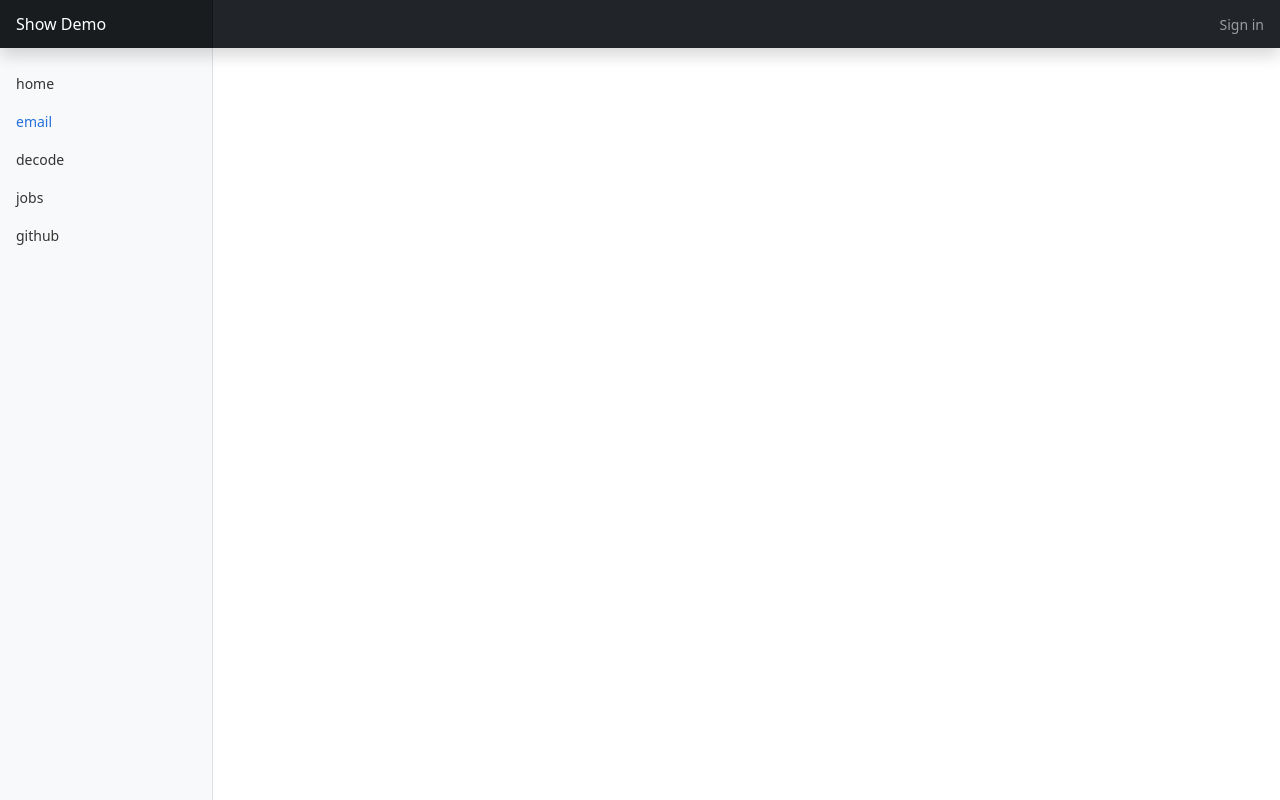
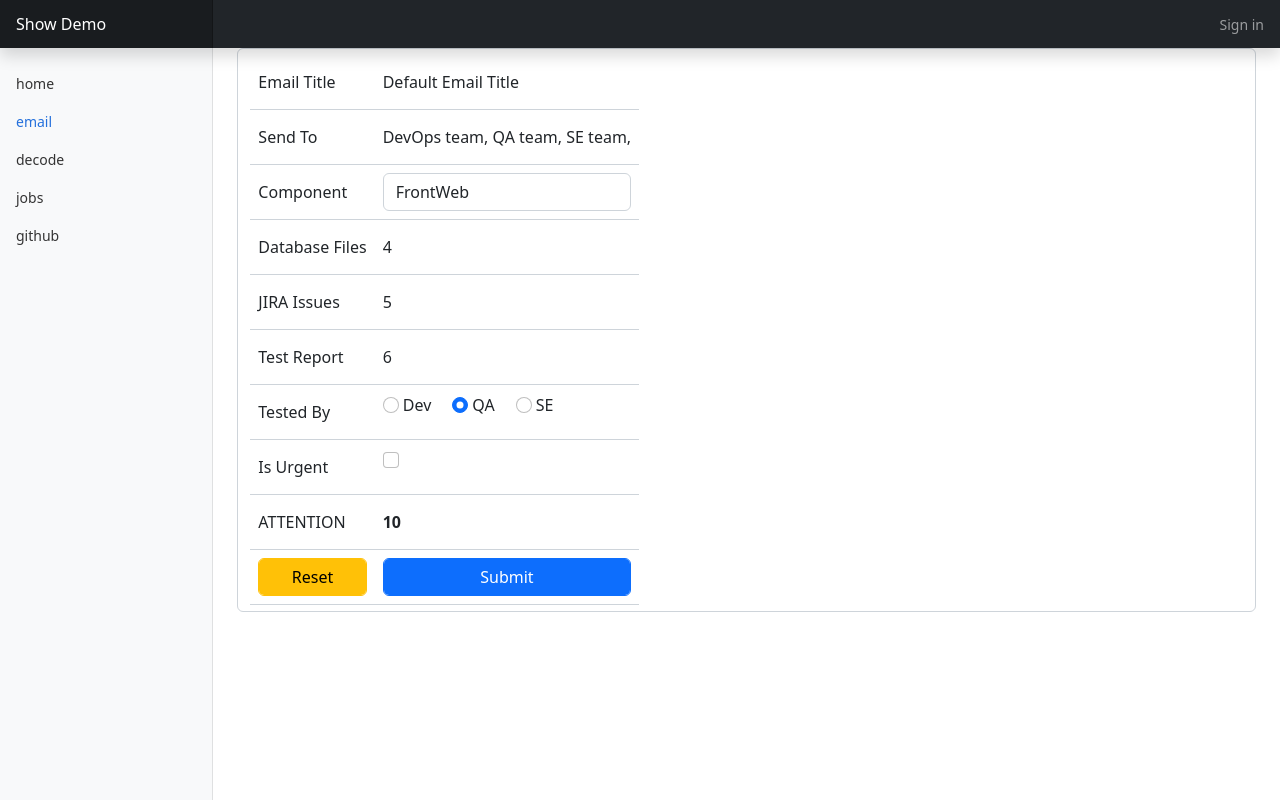
Before and after one commit to FlynnWangNZ/showDemo, a Django app: page /email/ in a window 1280 px wide. Run offline with Django 4.2, Linux system fonts and the light colour scheme.

Commit message:
build up basic email page

```diff
--- a/setup_email/views.py
+++ b/setup_email/views.py
@@ -2,7 +2,11 @@ from django.shortcuts import render
 
 
 # Create your views here.
+from showDemo.settings import COMPONENTS
+
 
 def test(requests):
     print('test method')
-    return render(requests, 'setup_email/index.html')
+    return render(requests, 'setup_email/index.html', {
+        'components': COMPONENTS
+    })
--- /dev/null
+++ b/static/js/setup_email/setup_email.js
@@ -0,0 +1,3 @@
+(function () {
+    // javascript code runs immediately on load
+})();
--- a/templates/setup_email/index.html
+++ b/templates/setup_email/index.html
@@ -1,2 +1,65 @@
 {% extends 'base.html' %}
+{% load static %}
 {% block title %}Setup Email{% endblock %}
+
+{% block script %}
+<script src="{% static 'js/setup_email/setup_email.js' %}"></script>
+{% endblock %}
+
+{% block content %}
+    <form class="email_form">
+        <table class="email_table table form-control">
+            <tr>
+                <td><div class="form-control-plaintext">Email Title</div></td>
+                <td><div class="form-control-plaintext" id="email_title">Default Email Title</div></td>
+            </tr>
+            <tr>
+                <td><div class="form-control-plaintext">Send To</div></td>
+                <td><div class="form-control-plaintext" id="sendto">DevOps team, QA team, SE team, </div></td>
+            </tr>
+            <tr>
+                <td><div class="form-control-plaintext">Component</div></td>
+                <td><select id="component" name="component" class="form-control">
+                    {% for key, value in components.items %}
+                    <option value="{{ key }}">{{ value }}</option>
+                    {% endfor %}
+                </select></td>
+            </tr>
+            <tr>
+                <td><div class="form-control-plaintext">Database Files</div></td>
+                <td><div class="form-control-plaintext">4</div></td>
+            </tr>
+            <tr>
+                <td><div class="form-control-plaintext">JIRA Issues</div></td>
+                <td><div class="form-control-plaintext">5</div></td>
+            </tr>
+            <tr>
+                <td><div class="form-control-plaintext">Test Report</div></td>
+                <td><div class="form-control-plaintext">6</div></td>
+            </tr>
+            <tr>
+                <td><div class="form-control-plaintext">Tested By</div></td>
+                <td>
+                    <input class="form-check-input" type="radio" name="tested_by" id="tested_by_dev" value="dev">
+                    <label class="form-check-label" for="tested_by_dev">Dev</label>&nbsp&nbsp&nbsp&nbsp
+                    <input class="form-check-input" type="radio" name="tested_by" id="tested_by_qa" value="qa" checked>
+                    <label class="form-check-label" for="tested_by_qa">QA</label>&nbsp&nbsp&nbsp&nbsp
+                    <input class="form-check-input" type="radio" name="tested_by" id="tested_by_se" value="se">
+                    <label class="form-check-label" for="tested_by_se">SE</label>
+                </td>
+            </tr>
+            <tr>
+                <td><div class="form-control-plaintext">Is Urgent</div></td>
+                <td><input class="form-check-input" type="checkbox" id="is_urgent" name="is_urgent" value=""><label class="form-check-label" for="is_urgent"></label></td>
+            </tr>
+            <tr>
+                <td><div class="form-control-plaintext">ATTENTION</div></td>
+                <td style="color: red; font-weight: bold"><div class="form-control-plaintext">10</div></td>
+            </tr>
+            <tr>
+                <td><input type="reset" class="btn btn-warning form-control"></td>
+                <td><input type="submit" class="btn btn-primary form-control"></td>
+            </tr>
+        </table>
+    </form>
+{% endblock %}
```
Also changed, not shown: showDemo/settings.py (+11 -0 lines).
